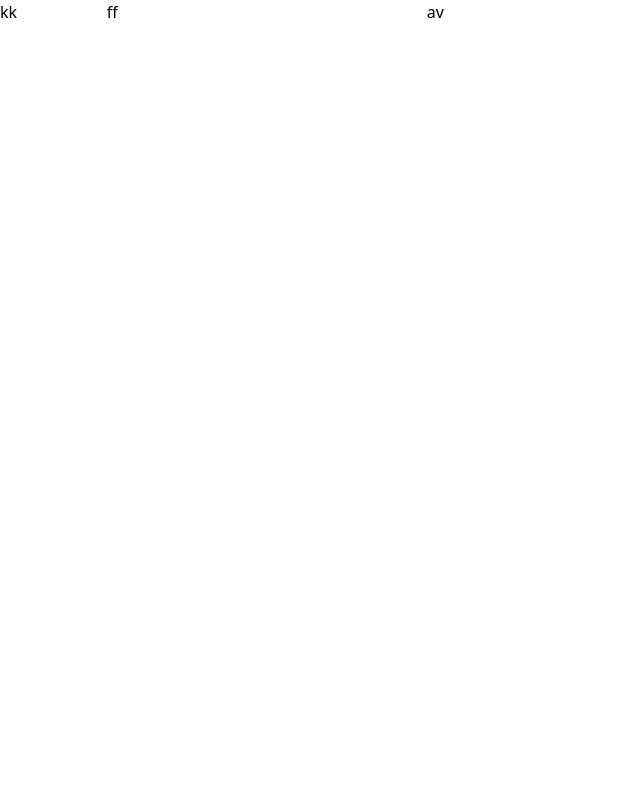
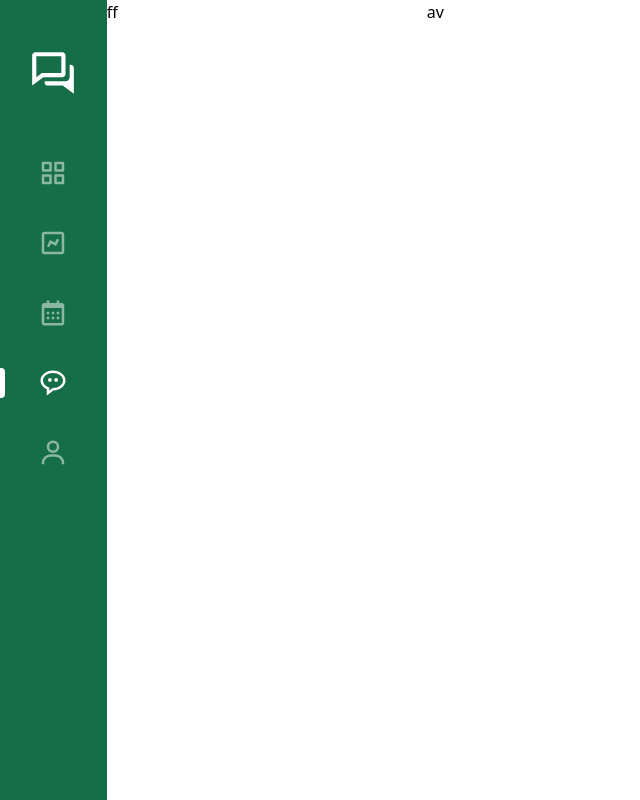
Before and after one commit to fatemeh19/mychat, a Next.js app in the folder frontend/: page / in a window 1280 px wide. Shown: the whole page, without its empty margins (0-640 px from the left). Built offline with nearby package versions, Linux system fonts and the light colour scheme.

Commit message:
create sidebar

```diff
--- a/frontend/package.json
+++ b/frontend/package.json
@@ -21,6 +21,7 @@
     "postcss": "8.4.23",
     "react": "^18.2.0",
     "react-dom": "^18.2.0",
+    "react-icons": "^4.8.0",
     "react-redux": "^8.0.5",
     "tailwindcss": "3.3.2",
     "typescript": "5.0.4",
--- a/frontend/src/components/leftSideMainPage/index.tsx
+++ b/frontend/src/components/leftSideMainPage/index.tsx
@@ -1,10 +1,13 @@
 "use client"
+
+import SideBar from "./sideBar"
+
 export default function LeftSideMainPage(){
 
     return (
-        <div className="grid grid-cols-4 h-[450px]">
-            <div className="col-span-1 bg-mainColor">
-                kk
+        <div className="grid grid-cols-4">
+            <div className="col-span-1">
+                <SideBar />
             </div>
             <div className="col-span-3 ">
                 ff
--- /dev/null
+++ b/frontend/src/components/leftSideMainPage/sidebar/icons/calender.tsx
@@ -0,0 +1,13 @@
+"use client"
+
+import { BiCalendar } from "react-icons/bi";
+export default function CalenderIcon(){
+
+    return (
+
+        <div className="flex justify-center py-5">
+            <BiCalendar className="text-white cursor-pointer opacity-[.5] w-[30px] h-[30px]" />
+        </div>
+
+    )
+}
--- /dev/null
+++ b/frontend/src/components/leftSideMainPage/sidebar/icons/chart.tsx
@@ -0,0 +1,13 @@
+"use client"
+
+import { BiChart } from "react-icons/bi";
+export default function ChartIcon(){
+
+    return (
+
+        <div className="flex justify-center py-5">
+            <BiChart className="text-white cursor-pointer opacity-[.5] w-[30px] h-[30px]" />
+        </div>
+
+    )
+}
--- /dev/null
+++ b/frontend/src/components/leftSideMainPage/sidebar/icons/chat.tsx
@@ -0,0 +1,14 @@
+"use client"
+
+import { BiMessageRoundedDots } from "react-icons/bi";
+export default function ChatIcon(){
+
+    return (
+
+        <div className="flex justify-center relative py-5">
+            <div className="bg-white h-[30px] w-[5px] rounded-r   absolute left-0  "></div>
+            <BiMessageRoundedDots className="text-white cursor-pointer w-[30px] h-[30px]" />
+        </div>
+
+    )
+}
--- /dev/null
+++ b/frontend/src/components/leftSideMainPage/sidebar/icons/contacts.tsx
@@ -0,0 +1,13 @@
+"use client"
+
+import { BiUser } from "react-icons/bi";
+export default function ContactsIcon(){
+
+    return (
+
+        <div className="flex justify-center py-5">
+            <BiUser className="text-white cursor-pointer opacity-[.5] w-[30px] h-[30px]" />
+        </div>
+
+    )
+}
--- /dev/null
+++ b/frontend/src/components/leftSideMainPage/sidebar/icons/dashbord.tsx
@@ -0,0 +1,13 @@
+"use client"
+
+import { BiGridAlt } from "react-icons/bi";
+export default function DashbordIcon(){
+
+    return (
+
+        <div className="flex justify-center py-5">
+            <BiGridAlt className="text-white cursor-pointer opacity-[.5] w-[30px] h-[30px]" />
+        </div>
+
+    )
+}
--- /dev/null
+++ b/frontend/src/components/leftSideMainPage/sidebar/icons/logo.tsx
@@ -0,0 +1,13 @@
+"use client"
+
+import { BiConversation } from "react-icons/bi";
+export default function LogoIcon(){
+
+    return (
+
+            <div className="flex justify-center mb-10">
+                <BiConversation className="text-white cursor-pointer w-[50px] h-[50px]" />
+            </div>
+
+    )
+}
--- /dev/null
+++ b/frontend/src/components/leftSideMainPage/sidebar/index.tsx
@@ -0,0 +1,21 @@
+"use client"
+
+import LogoIcon from "./icons/logo";
+import DashbordIcon from "./icons/dashbord";
+import ChartIcon from "./icons/chart";
+import ChatIcon from "./icons/chat";
+import ContactsIcon from "./icons/contacts";
+import CalenderIcon from "./icons/calender";
+export default function SideBar(){
+
+    return (
+        <div className="h-screen bg-mainColor  pt-12">
+            <LogoIcon />
+            <DashbordIcon />
+            <ChartIcon />
+            <CalenderIcon />
+            <ChatIcon />
+            <ContactsIcon />
+        </div>
+    )
+}
--- a/frontend/tailwind.config.js
+++ b/frontend/tailwind.config.js
@@ -6,11 +6,14 @@ module.exports = {
   ],
   theme: {
     extend: {
+      backgroundColor: {
+        'mainColor': '#166e48'
+      },
       backgroundImage: {
         'gradient-radial': 'radial-gradient(var(--tw-gradient-stops))',
         'gradient-conic':
           'conic-gradient(from 180deg at 50% 50%, var(--tw-gradient-stops))',
-        'mainColor':"#166e48"
+
       },
     },
   },
```
Also changed, not shown: frontend/src/components/leftSideMainPage/sideBar.tsx (deleted), 1 other file (tests, documents, lock files or other folders).
